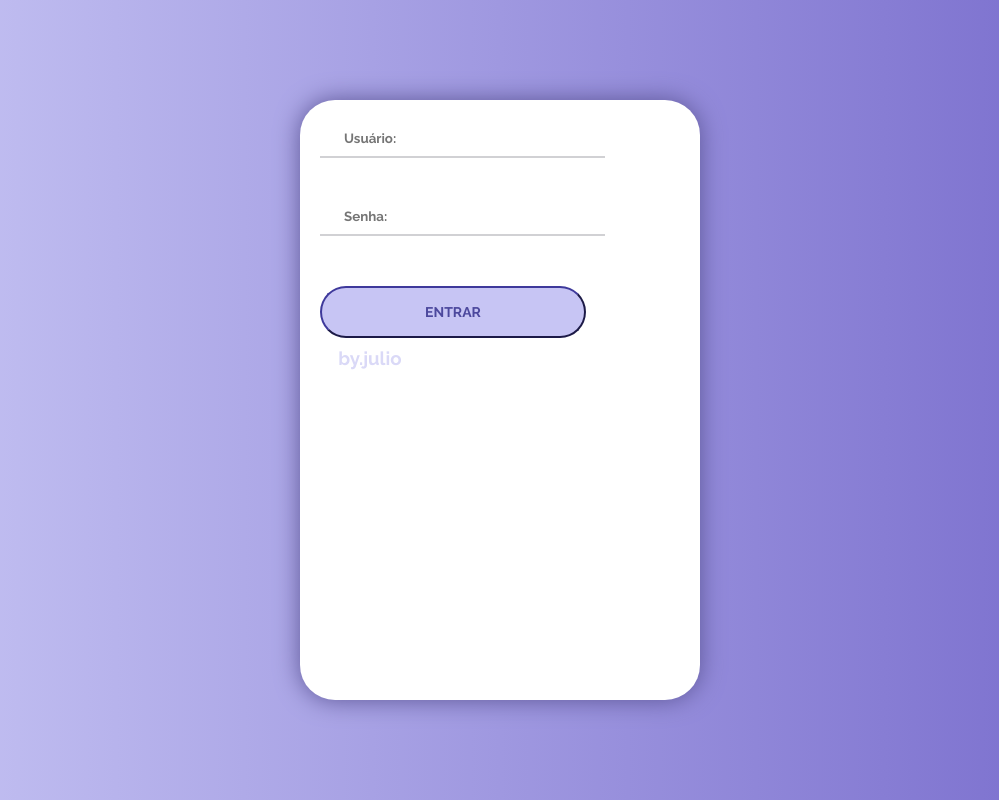
After one commit to juliogns/python, a Django app: page /painel/ in a window 1280 px wide. The commit adds this page. Shown: the whole page, without its empty margins (140-1139 px from the left). Run offline with Django 4.2, Linux system fonts and the light colour scheme.

Commit message:
some adds

```diff
--- a/app/static/css/style.css
+++ b/app/static/css/style.css
@@ -119,8 +119,16 @@ body {
 
 .alert{
     display: flex;
-    align-items: center;
-    justify-content: center;
-    padding-right: 70px;
-    color: red;
+    align-items: left;
+    justify-content: left;
+    padding-right: 90px;
+    color: rgb(255, 0, 0);
 }
+
+.alert2{
+	display: flex;
+    align-items: left;
+    justify-content: left;
+    padding-right: 90px;
+    color: #3a5cca;
+}
--- a/app/templates/create.html
+++ b/app/templates/create.html
@@ -33,6 +33,11 @@
                                 {{msg}}
                             </div>
                         {% endif %}
+                        {% if msg2 %}
+                            <div class="alert2 {{class}}">
+                                {{msg2}}
+                            </div>
+                        {% endif %}
                         <button class="button login__submit">
                             <span class="button__text">Cadastrar</span>
                         </button>
--- a/app/templates/home.html
+++ b/app/templates/home.html
@@ -2,4 +2,5 @@
 
 {% block content %}
     <a href="/create/">Cadastro de Usuários</a>
+    <a href="/painel/">Painel de Login</a>
     {% endblock %}
--- /dev/null
+++ b/app/templates/painel.html
@@ -0,0 +1,34 @@
+{% extends 'main.html' %}
+
+{% block content %}
+    <form name="formPainel" id="formPainel" method="post" action="/dologin/">
+        <div class="container">
+            {% csrf_token %}
+            <div class="screen">
+                <div class="screen__content">
+                    <form class="login">
+                        <div class="login__field">
+                            <i class="login__icon fas fa-lock"></i>
+                            <input class="login__input" type="text" name="user" id="user" placeholder="Usuário:">
+                        </div>
+                        <div class="login__field">
+                            <i class="login__icon fas fa-user"></i>
+                            <input class="login__input" type="password" name="password" id="password" placeholder="Senha:">
+                        </div>
+                        {% if msg %}
+                            <div class="alert {{class}}">
+                                {{msg}}
+                            </div>
+                        {% endif %}
+                        <button class="button login__submit">
+                            <span class="button__text">Entrar</span>
+                        </button>
+                    </form>
+                    <div class="by">
+                        <h3>by.julio</h3>
+                    </div>
+                </div>
+            </div>
+        </div>
+    </form>
+    {% endblock %}
--- a/app/views.py
+++ b/app/views.py
@@ -1,5 +1,7 @@
-from django.shortcuts import render
+from django.shortcuts import render, redirect
 from django.http import HttpResponse
+from django.contrib.auth.models import User
+from django.contrib.auth import authenticate, login
 
 # Create your views here.
 def home(request):
@@ -13,7 +15,33 @@ def create(request):
 def store(request):
     data={}
     if(request.POST['password'] != request.POST['password-conf']):
-        data['msg'] = 'Senha e confirmação de senha diferentes!'
+        data['msg'] = 'As senhas não coincidem!'
         data['class'] = 'alert-danger'
+    else:
+        user = User.objects.create_user(request.POST['name'], request.POST['email'], request.POST['password'])
+        user.first_name = request.POST['name']
+        user.save()
+        data['msg2'] = 'Usuário cadastrado com sucesso!'
+        data['class'] = 'alert-succes'
 
     return render(request, 'create.html', data)
+
+#Formulário do painel de login
+def painel(request):
+    return render(request,'painel.html')
+
+#Processa o login
+def dologin(request):
+    data = {}
+    user = authenticate(username=request.POST['user'], password=request.POST['password'])
+    if user is not None:
+        login(request, user)
+        return redirect('/dashboard/')
+    else:
+        data['msg'] = 'Usuário ou Senha inválidos!'
+        data['class'] = 'alert-danger'
+        return render(request,'painel.html',data)
+
+#Página inicial do dashboard
+def dashboard(request):
+    return render(request, 'dashboard/home.html')
--- a/project/settings.py
+++ b/project/settings.py
@@ -37,7 +37,7 @@ INSTALLED_APPS = [
     'django.contrib.sessions',
     'django.contrib.messages',
     'django.contrib.staticfiles',
-    'app',
+    'app'
 ]
 
 MIDDLEWARE = [
@@ -82,7 +82,7 @@ DATABASES = {
         'USER': 'root',
         'PASSWORD': '',
         'PORT': '3306',
-        'OPTIONS':{
+        'OPTIONS': {
             'init_command': 'SET default_storage_engine=InnoDB'
         }
     }
--- a/project/urls.py
+++ b/project/urls.py
@@ -15,11 +15,14 @@ Including another URLconf
 """
 from django.contrib import admin
 from django.urls import path
-from app.views import home, create, store
+from app.views import home, create, store, painel, dologin, dashboard
 
 urlpatterns = [
     path('admin/', admin.site.urls),
     path('', home),
     path('create/', create),
     path('store/', store),
+    path('painel/', painel),
+    path('dologin/', dologin),
+    path('dashboard/', dashboard),
 ]
```
Also changed, not shown: app/templates/dashboard/home.html (added, +10 -0 lines).
